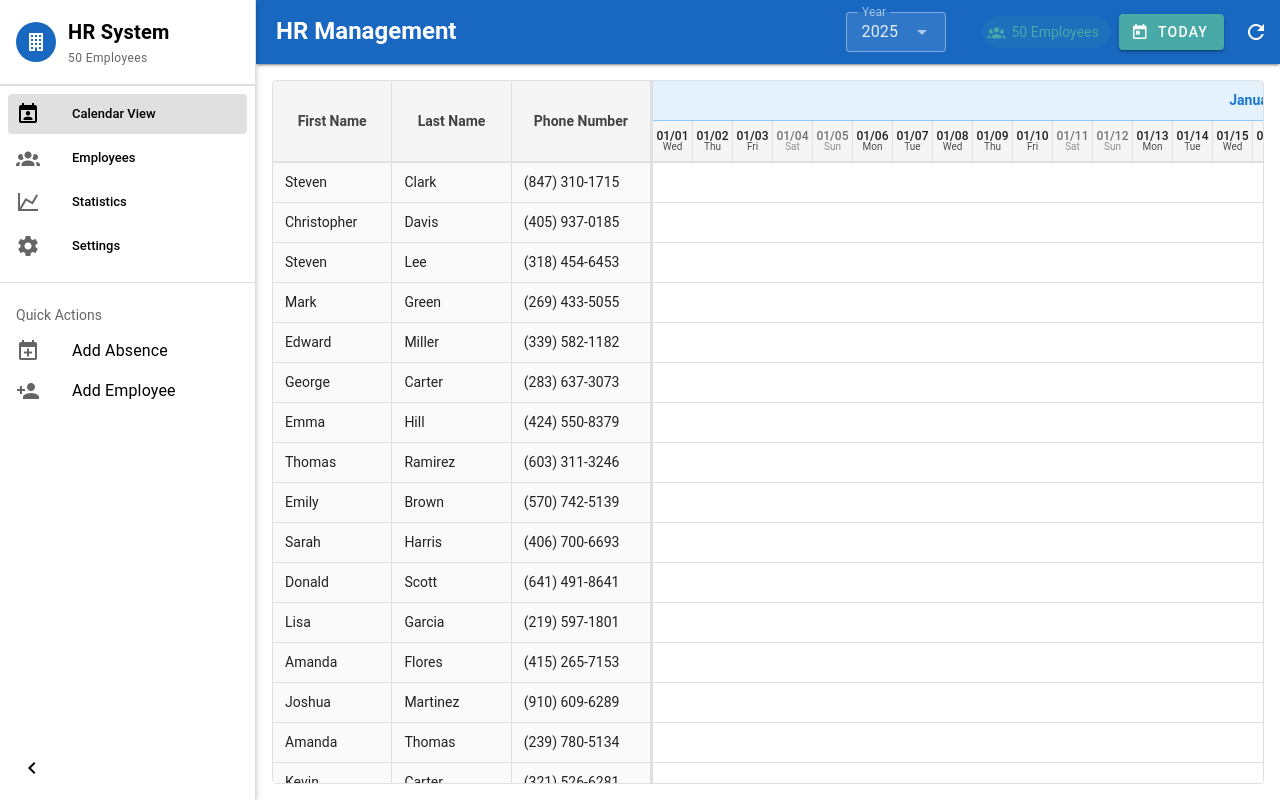
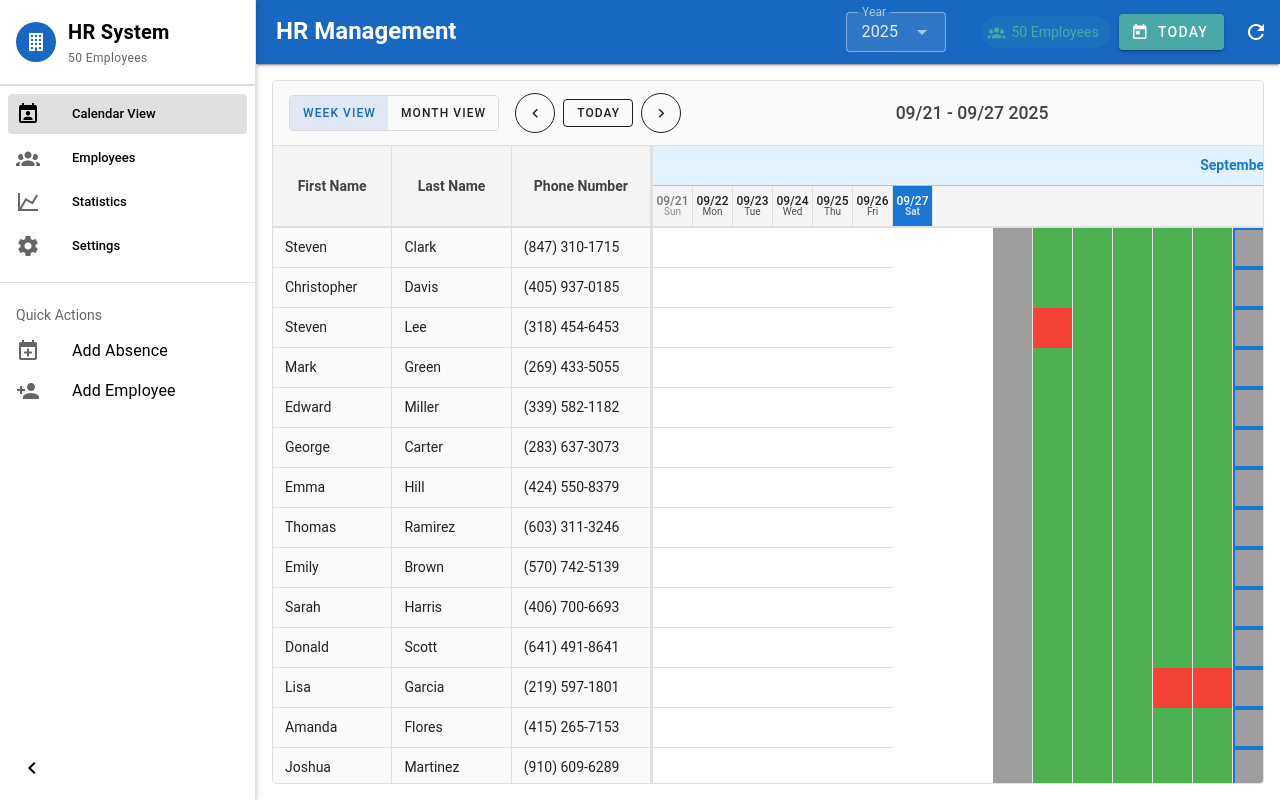
Before and after one commit to plinsy/hr-management, a Nuxt app: page / in a window 1280 px wide. Built offline with nearby package versions, Linux system fonts and the light colour scheme.

Commit message:
feat: add view type selection and navigation controls to CalendarTable component

```diff
--- a/app/app.vue
+++ b/app/app.vue
@@ -193,7 +193,9 @@
             ref="calendarRef"
             :year="selectedYear"
             :container-height="calendarHeight"
+            :view-type="viewType"
             @cell-click="handleCellClick"
+            @update:view-type="viewType = $event"
           />
         </div>
 
@@ -421,6 +423,7 @@ import { useEmployeeStore } from '~/stores/employees'
 import type { Employee, Absence, AbsenceDialogData } from '~/types'
 import { getCurrentYear } from '~/utils/dateUtils'
 import type CalendarTable from './components/CalendarTable.vue'
+import type { ViewType } from './components/CalendarTable.vue'
 import AbsenceDialog from './components/AbsenceDialog.vue'
 
 /**
@@ -449,6 +452,7 @@ const error = ref<string | null>(null)
 const successMessage = ref('')
 const showSuccessMessage = ref(false)
 const showStatsDialog = ref(false)
+const viewType = ref<ViewType>('weekView')
 
 // Employee section state
 const employeeSearch = ref('')
--- a/app/components/CalendarTable.vue
+++ b/app/components/CalendarTable.vue
@@ -12,6 +12,48 @@
 
     <!-- Calendar content -->
     <div v-if="!isLoading" class="calendar-content">
+      <!-- View controls header -->
+      <div class="view-controls">
+        <div class="view-selector">
+          <v-btn-toggle
+            :model-value="props.viewType"
+            @update:model-value="$emit('update:viewType', $event)"
+            color="primary"
+            density="compact"
+            variant="outlined"
+          >
+            <v-btn value="weekView" size="small">Week View</v-btn>
+            <v-btn value="monthView" size="small">Month View</v-btn>
+          </v-btn-toggle>
+        </div>
+
+        <div class="date-navigation">
+          <v-btn
+            @click="navigatePrevious"
+            icon="mdi-chevron-left"
+            size="small"
+            variant="outlined"
+          />
+          <v-btn
+            @click="navigateToday"
+            size="small"
+            variant="outlined"
+          >
+            Today
+          </v-btn>
+          <v-btn
+            @click="navigateNext"
+            icon="mdi-chevron-right"
+            size="small"
+            variant="outlined"
+          />
+        </div>
+
+        <div class="current-period">
+          <h3>{{ currentPeriodLabel }}</h3>
+        </div>
+      </div>
+
       <!-- Fixed header with employee info columns -->
       <div class="fixed-header">
         <div class="employee-columns">
@@ -152,6 +194,8 @@ import { useEmployeeStore } from '~/stores/employees'
 import type { Employee, Absence } from '~/types'
 import {
   getDatesInYear,
+  getCurrentWeekDates,
+  getDatesInMonth,
   isWeekend,
   isToday,
   formatDate,
@@ -176,20 +220,26 @@ const CELL_WIDTH = 40
 const EMPLOYEE_COLUMNS_WIDTH = 380 // Width for name and phone number columns
 const HEADER_HEIGHT = 80
 
+// View types
+export type ViewType = 'weekView' | 'monthView'
+
 // Props
 interface Props {
   year?: number
   containerHeight?: number
+  viewType?: ViewType
 }
 
 const props = withDefaults(defineProps<Props>(), {
   year: () => getCurrentYear(),
-  containerHeight: 600
+  containerHeight: 600,
+  viewType: 'weekView' as ViewType
 })
 
 // Emits
 const emit = defineEmits<{
   cellClick: [employee: Employee, date: Date, absence?: Absence]
+  'update:viewType': [viewType: ViewType]
 }>()
 
 // Store
@@ -204,10 +254,24 @@ const dateHeadersRef = ref<HTMLElement>()
 const scrollLeft = ref(0)
 const scrollTop = ref(0)
 const isLoading = ref(true)
+const currentDate = ref(new Date()) // For week/month navigation
 
 // Computed properties
 const employees = computed(() => employeeStore.getAllEmployees)
-const yearDates = computed(() => getDatesInYear(props.year))
+
+const displayDates = computed(() => {
+  switch (props.viewType) {
+    case 'weekView':
+      return getCurrentWeekDates(currentDate.value)
+    case 'monthView':
+      return getDatesInMonth(currentDate.value.getFullYear(), currentDate.value.getMonth())
+    default:
+      return getCurrentWeekDates(currentDate.value)
+  }
+})
+
+// Keep yearDates for backward compatibility, but use displayDates for the view
+const yearDates = computed(() => displayDates.value)
 
 // Virtual scrolling ranges
 const employeeVisibleRange = computed(() =>
@@ -335,6 +399,53 @@ const handleCellLeave = () => {
   // Optional: Remove hover effects
 }
 
+// Current period label for display
+const currentPeriodLabel = computed(() => {
+  if (props.viewType === 'weekView') {
+    const weekStart = displayDates.value[0]
+    const weekEnd = displayDates.value[displayDates.value.length - 1]
+    if (weekStart && weekEnd) {
+      return `${formatDate(weekStart, 'short')} - ${formatDate(weekEnd, 'short')} ${weekStart.getFullYear()}`
+    }
+    return 'Current Week'
+  } else {
+    return `${getMonthName(currentDate.value)} ${currentDate.value.getFullYear()}`
+  }
+})
+
+/**
+ * Navigate to previous period (week or month)
+ */
+const navigatePrevious = () => {
+  const newDate = new Date(currentDate.value)
+  if (props.viewType === 'weekView') {
+    newDate.setDate(newDate.getDate() - 7)
+  } else {
+    newDate.setMonth(newDate.getMonth() - 1)
+  }
+  currentDate.value = newDate
+}
+
+/**
+ * Navigate to next period (week or month)
+ */
+const navigateNext = () => {
+  const newDate = new Date(currentDate.value)
+  if (props.viewType === 'weekView') {
+    newDate.setDate(newDate.getDate() + 7)
+  } else {
+    newDate.setMonth(newDate.getMonth() + 1)
+  }
+  currentDate.value = newDate
+}
+
+/**
+ * Navigate to today
+ */
+const navigateToday = () => {
+  currentDate.value = new Date()
+}
+
 /**
  * Initialize component
  */
@@ -398,6 +509,41 @@ defineExpose({
   background-color: #fff;
   display: flex;
   flex-direction: column;
+}
+
+/* View controls styling */
+.view-controls {
+  display: flex;
+  align-items: center;
+  justify-content: space-between;
+  padding: 12px 16px;
+  background-color: #fafafa;
+  border-bottom: 1px solid #e0e0e0;
+  gap: 16px;
+  flex-shrink: 0;
+}
+
+.view-selector {
+  display: flex;
+  align-items: center;
+}
+
+.date-navigation {
+  display: flex;
+  align-items: center;
+  gap: 8px;
+}
+
+.current-period {
+  flex: 1;
+  text-align: center;
+}
+
+.current-period h3 {
+  margin: 0;
+  font-size: 1.1rem;
+  font-weight: 500;
+  color: #424242;
 }
 
 .calendar-content {
--- a/app/utils/dateUtils.ts
+++ b/app/utils/dateUtils.ts
@@ -174,3 +174,27 @@ export function daysDifference(date1: Date, date2: Date): number {
 export function getCurrentYear(): number {
   return new Date().getFullYear()
 }
+
+/**
+ * Get dates for the current week (Sunday to Saturday)
+ * @param referenceDate - Optional reference date (defaults to today)
+ * @returns Array of dates for the current week
+ */
+export function getCurrentWeekDates(referenceDate?: Date): Date[] {
+  const baseDate = referenceDate || new Date()
+  const weekStart = getWeekStart(baseDate)
+  const weekEnd = getWeekEnd(baseDate)
+  return getDateRange(weekStart, weekEnd)
+}
+
+/**
+ * Get dates for a specific month
+ * @param year - Year
+ * @param month - Month (0-based, 0 = January)
+ * @returns Array of dates for the month
+ */
+export function getDatesInMonth(year: number, month: number): Date[] {
+  const startDate = new Date(year, month, 1)
+  const endDate = new Date(year, month + 1, 0) // Last day of the month
+  return getDateRange(startDate, endDate)
+}
```
